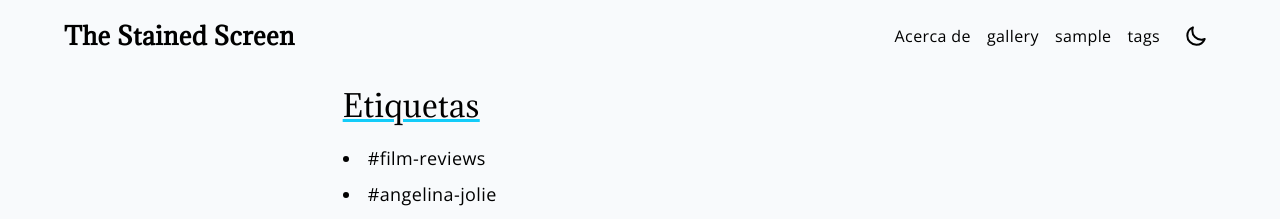
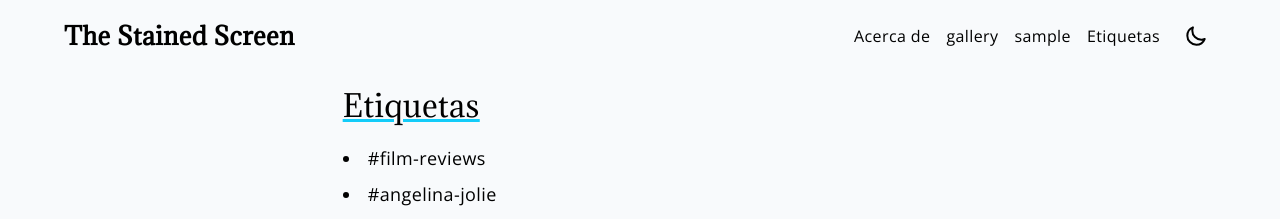
Before and after one commit to KanbeiKuroda/q7m_s9xv4kz8r2b1t6_dwpf0hlj, a Jekyll site: the page built from tags.md, in a window 1280 px wide and 900 px high. Shown: the top 219 px of the window. Built offline with Jekyll 4.4.1, drawn with Linux system fonts in a browser that asks for light colours.

Commit message:
Update tags.md

```diff
--- a/tags.md
+++ b/tags.md
@@ -1,5 +1,5 @@
 ---
-title: tags
+title: Etiquetas
 layout: tags
-permalink: /tags/
+permalink: /etiquetas/
 ---
```
